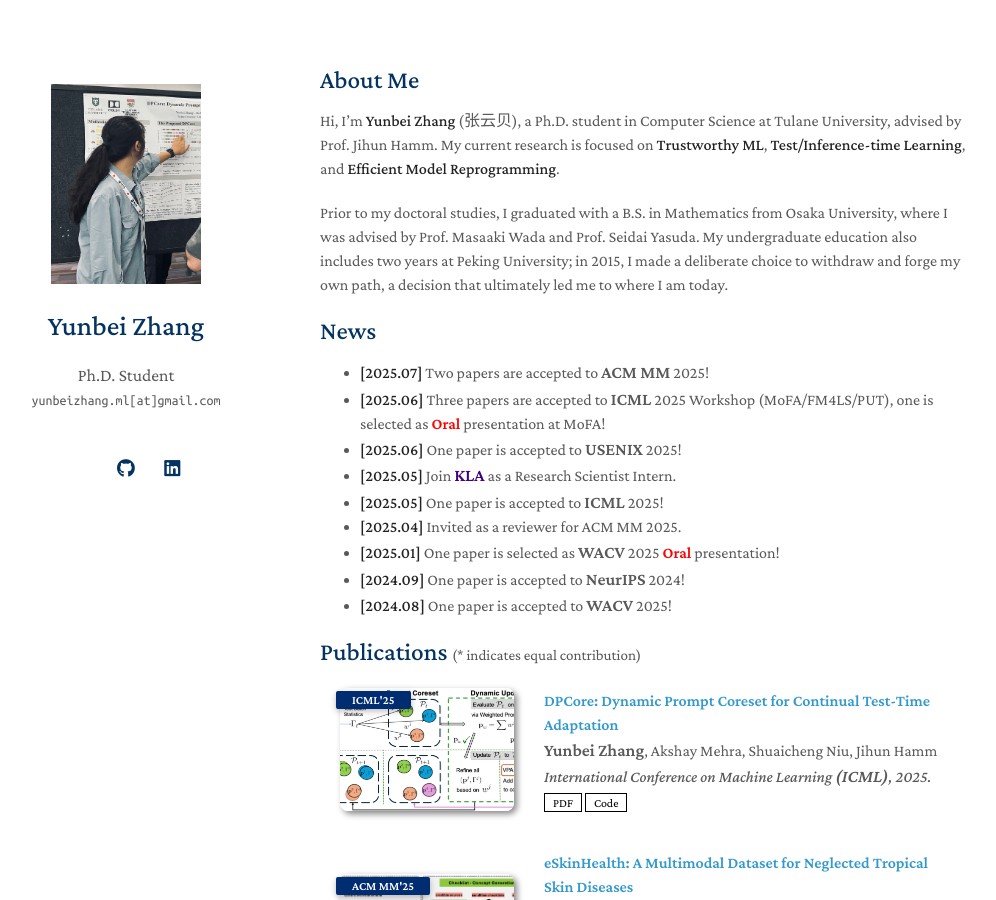
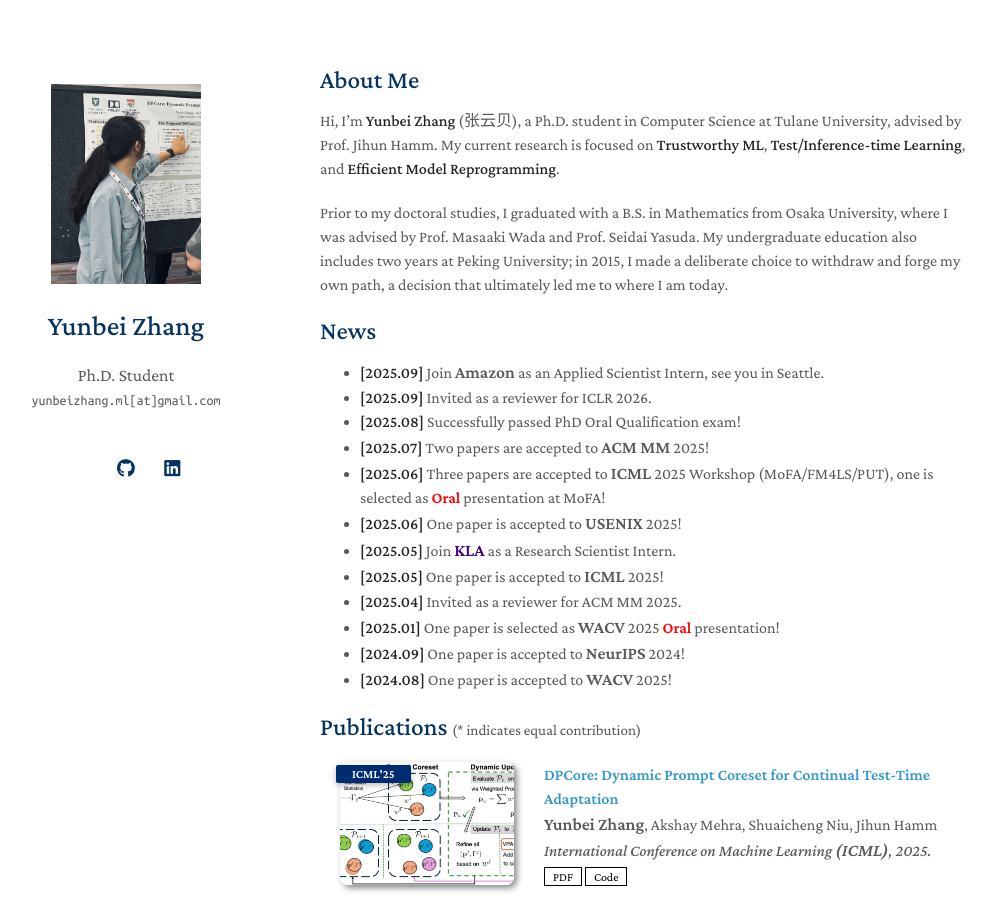
Before and after one commit to yunbeizhang/yunbeizhang.github.io, a Jekyll site: the page built from index.md, in a window 1280 px wide and 900 px high. Shown: the whole window, without its empty margins (150-1146 px from the left). Built offline with Jekyll 4.4.1, drawn with Linux system fonts in a browser that asks for light colours; a style sheet for code colours, icons or effects is not loaded; our own code applies the rules of GitHub Pages for plain Markdown files.

Commit message:
Update news section with recent achievements

```diff
--- a/index.md
+++ b/index.md
@@ -18,6 +18,9 @@ Prior to my doctoral studies, I graduated with a B.S. in Mathematics from Osaka
 <!-- - **Adversarial Machine Learning:** adversarial attack, data poisoning -->
 
 ## News
+- **[2025.09]** Join <span style="font-size: 1.1em; color:#232F3EF; font-weight: bold;">Amazon</span> as an Applied Scientist Intern, see you in Seattle.
+- **[2025.09]** Invited as a reviewer for ICLR 2026.
+- **[2025.08]** Successfully passed PhD Oral Qualification exam!
 - **[2025.07]** Two papers are accepted to <span style="font-size: 1.1em; font-weight: bold;">ACM MM</span> 2025!
 - **[2025.06]** Three papers are accepted to <span style="font-size: 1.1em; font-weight: bold;">ICML</span> 2025 Workshop (MoFA/FM4LS/PUT), one is selected as <span style="font-size: 1.0em; font-weight: bold; color: Red;">Oral</span> presentation at MoFA!
 - **[2025.06]** One paper is accepted to <span style="font-size: 1.1em; font-weight: bold;">USENIX</span> 2025!
```
